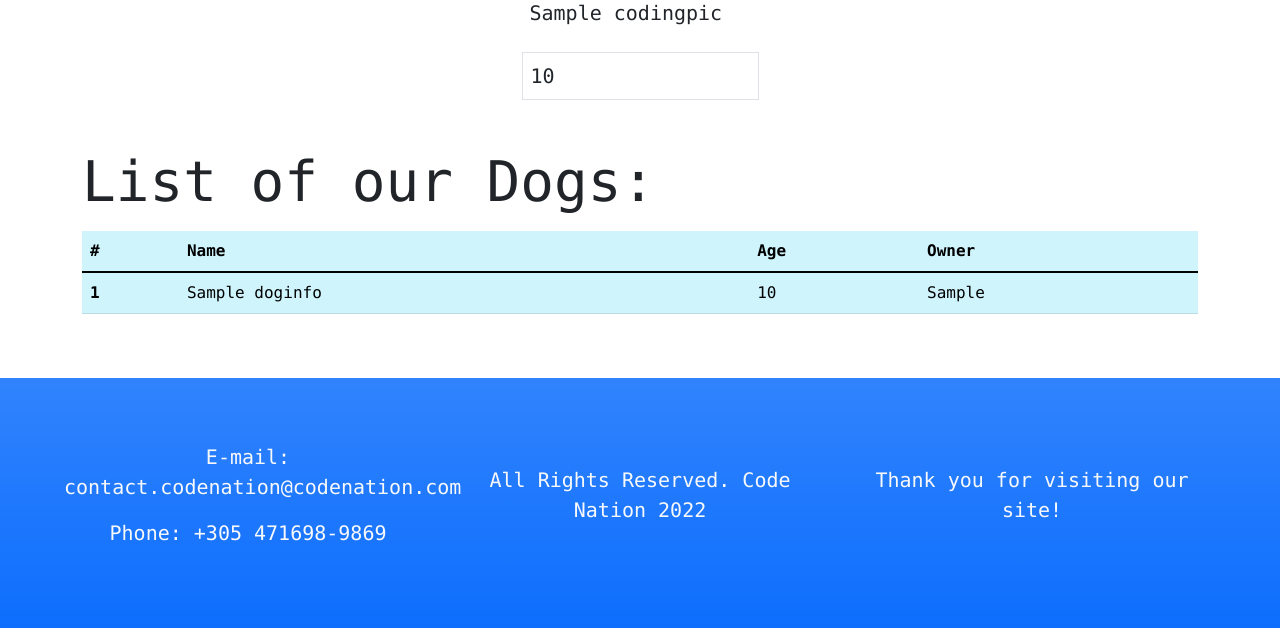
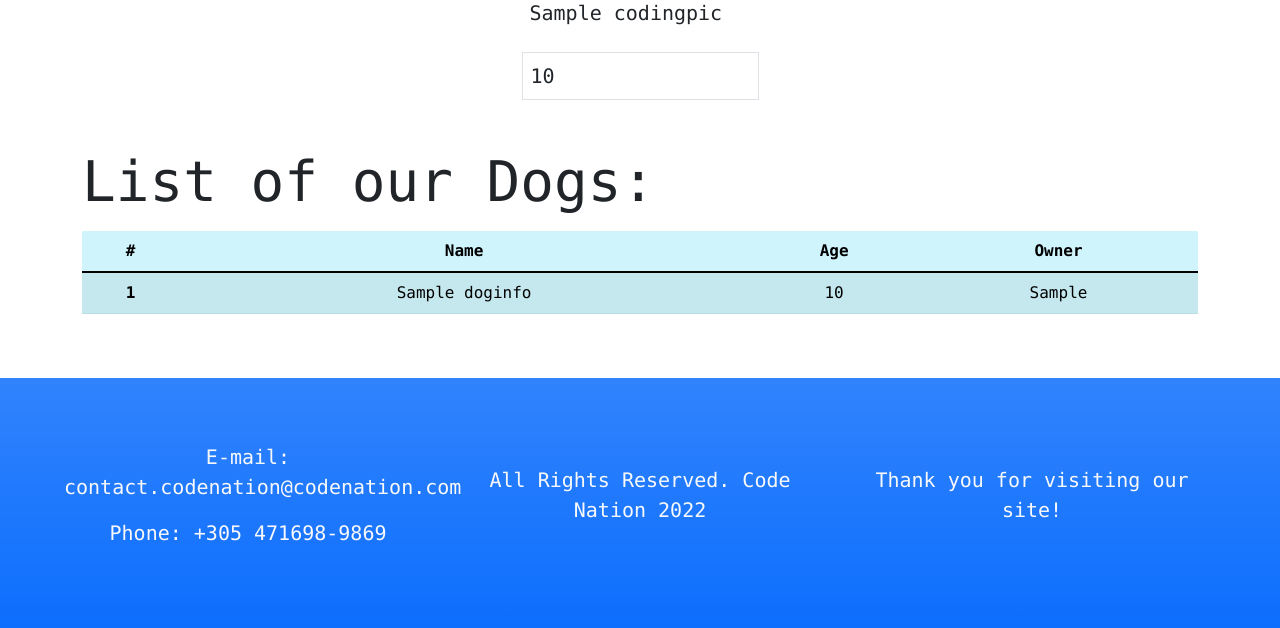
Before and after one commit to kev-web/django-pet-store, a Django app: page / in a window 1280 px wide. Shown: the part 1234-1862 px from the top of the page. Run offline with Django 4.2, Linux system fonts and the light colour scheme; tables that the repository leaves empty hold one stand-in row (values such as "Sample post"); grey boxes marked "Sample" are stand-in pictures.

Commit message:
styled table with bootstrap

```diff
--- a/simbapp/templates/simbapp/index.html
+++ b/simbapp/templates/simbapp/index.html
@@ -38,9 +38,9 @@
 
    <div class="container mb-3">
       <h1 class="display-4 mb-3">List of our Dogs:</h1>
-      <table class="table table-info">
+      <table class="table table-info table-striped table-hover">
          <thead>
-            <tr>
+            <tr class="text-center">
                <th scope="col">#</th>
                <th scope="col">Name</th>
                <th scope="col">Age</th>
@@ -49,13 +49,16 @@
          </thead>
          <tbody>
             {% for item in dogs %}
+            <tr class="text-center">
                <th scope="row">{{ item.id }}</th>
                <td scope="row">{{ item.dog_name }}</td>
                <td scope="row">{{ item.dog_age }}</td>
                <td scope="row">{{ item.dog_owner }}</td>
+            </tr>
             {% endfor %}
          </tbody>
       </table>
    </div>
 
+
 {% endblock %}
```
Also changed, not shown: 1 other file.
